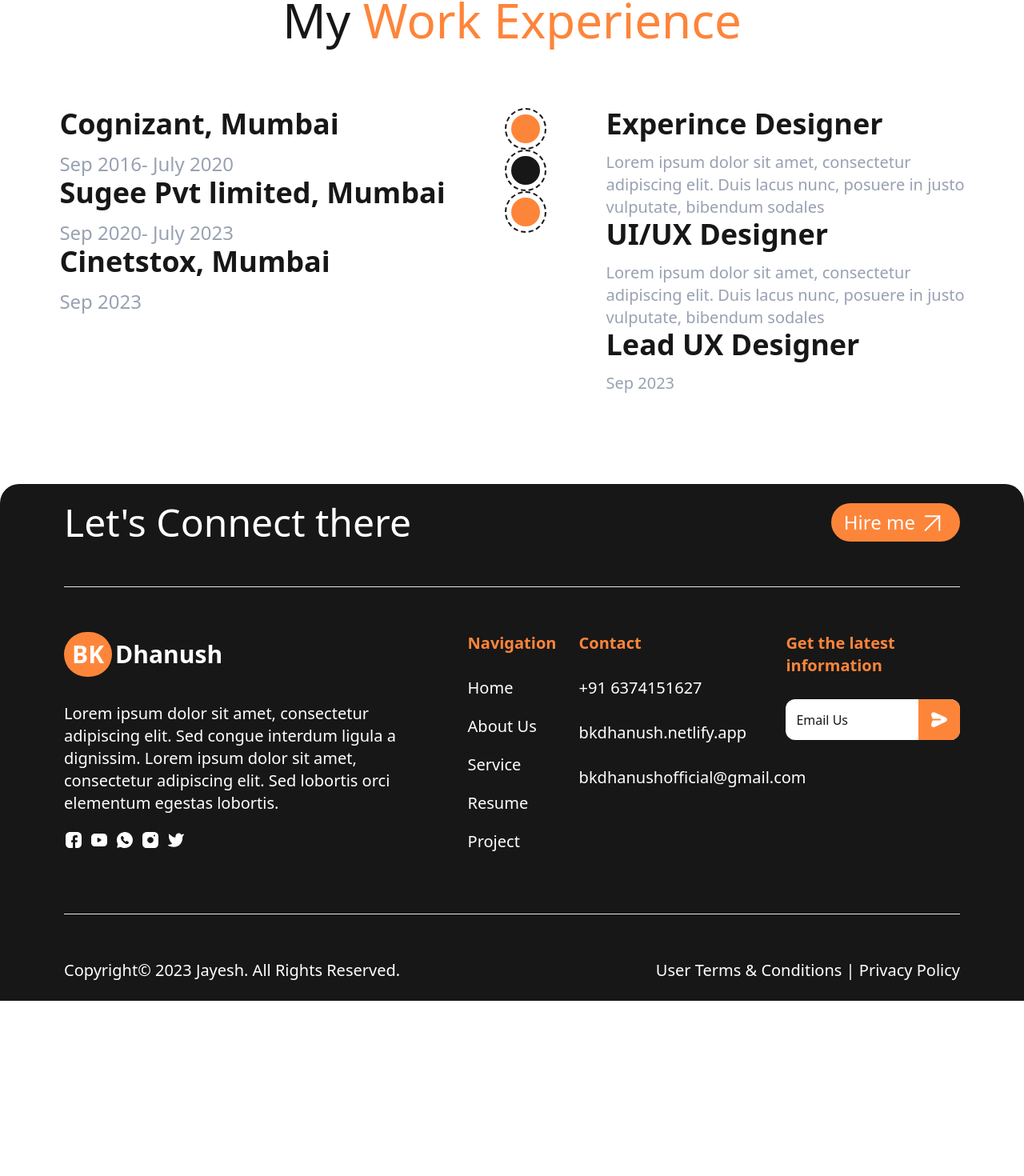
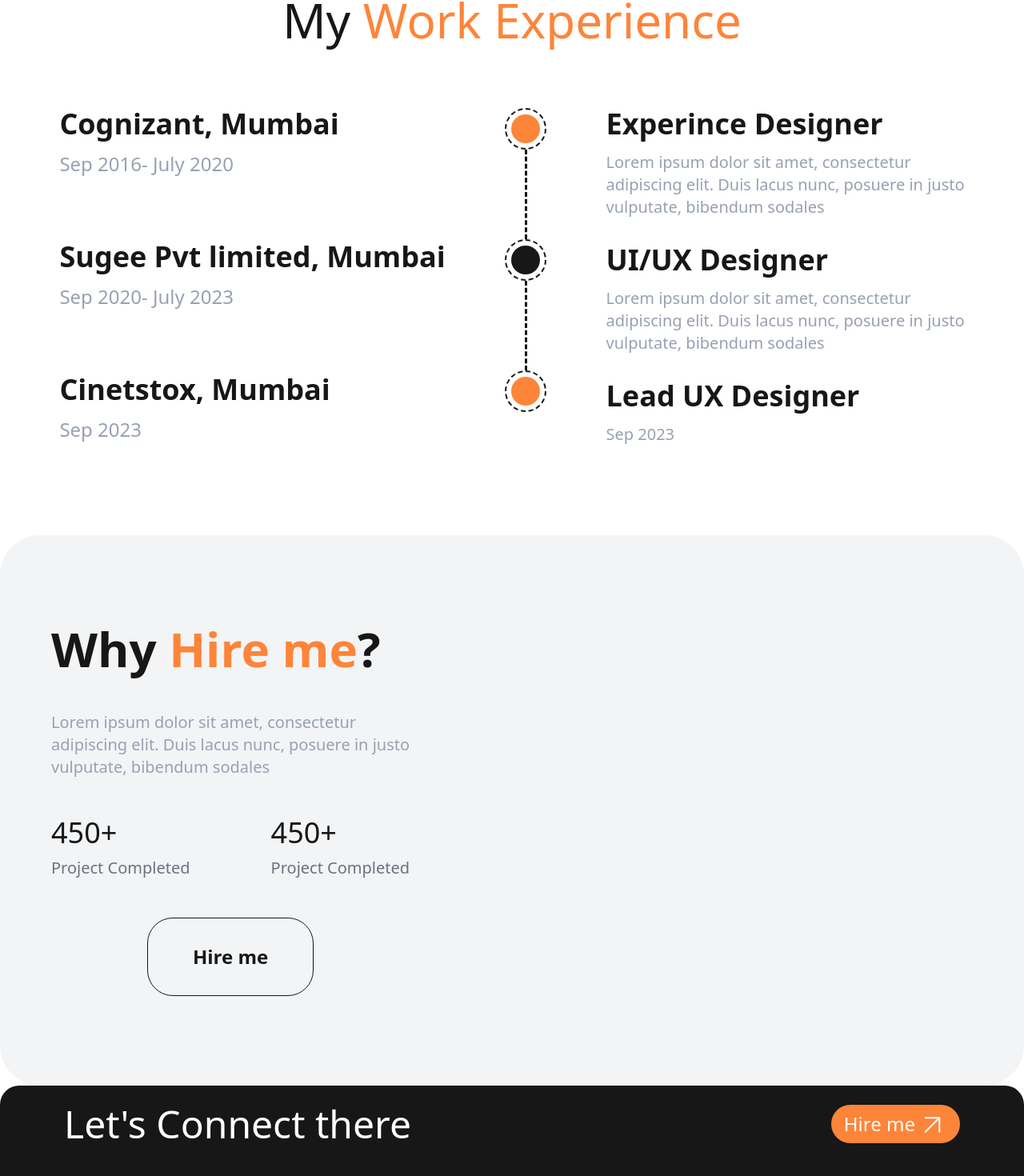
Before and after one commit to bkdhanush25/dhanushbk-portfolio, a Next.js app: page / in a window 1280 px wide. Shown: the part 1296-2766 px from the top of the page at 80% size. Before the commit the page ends 2547 px from the top, so only its background shows below. Built offline with nearby package versions, Linux system fonts and the light colour scheme.

Commit message:
update: Home page

```diff
--- a/app/page.tsx
+++ b/app/page.tsx
@@ -323,7 +323,7 @@
         </h3>
         <div className="flex justify-evenly">
           {/* Company's section */}
-          <div className="flex flex-col">
+          <div className="flex flex-col gap-20">
             <div>
               <h4 className="text-4xl text-light-black font-semibold">
                 Cognizant, Mumbai
@@ -348,16 +348,22 @@
             </div>
           </div>
           {/* Road diagram section */}
-          <div className="flex flex-col">
+          <div className="flex flex-col justify-items-center ">
             <div className="rounded-full p-1.5 border-2 border-light-black border-dashed">
               <div className="bg-primary-color w-9 h-9 rounded-full">
                 <p className="invisible">.</p>
               </div>
             </div>
+            <div className="h-28 w-0 mx-auto border-r-[3px] border-dashed border-light-black">
+              <p className="invisible">.</p>
+            </div>
             <div className="rounded-full p-1.5 border-2 border-light-black border-dashed">
               <div className="bg-light-black w-9 h-9 rounded-full">
                 <p className="invisible">.</p>
               </div>
+            </div>
+            <div className="h-28 w-0 mx-auto border-r-[3px] border-dashed border-light-black">
+              <p className="invisible">.</p>
             </div>
             <div className="rounded-full p-1.5 border-2 border-light-black border-dashed">
               <div className="bg-primary-color w-9 h-9 rounded-full">
@@ -366,7 +372,7 @@
             </div>
           </div>
           {/* Role's section */}
-          <div className="flex flex-col">
+          <div className="flex flex-col gap-8">
             <div>
               <h4 className="text-4xl text-light-black font-semibold">
                 Experince Designer
@@ -396,6 +402,30 @@
           </div>
         </div>
       </div>
+      {/* Why hire me? section */}
+      <div className="py-28 px-16 bg-gray-100 rounded-[50px] flex">
+        {/* Profile photo section */}
+        <div></div>
+        {/* Why hire me text section */}
+        <div className="flex flex-col gap-12 text-light-black">
+          <h4 className="text-6xl font-semibold">Why <span className="text-primary-color">Hire me</span>?</h4>
+          <p className="text-primary-gray text-xl">Lorem ipsum dolor sit amet, consectetur<br/> adipiscing elit. Duis lacus nunc, posuere in justo<br/> vulputate, bibendum sodales </p>
+          <div className="flex justify-between">
+              <div className="flex flex-col gap-2.5">
+                <h5 className="text-4xl font-medium">450+</h5>
+                <p className="text-gray-500 text-xl">Project Completed</p>
+              </div>
+              <div className="flex flex-col gap-2.5">
+                <h5 className="text-4xl font-medium">450+</h5>
+                <p className="text-gray-500 text-xl">Project Completed</p>
+              </div>
+          </div>
+          <div className="mx-auto">
+          <button className="px-14 py-8 border rounded-[32px] border-light-black inline-block text-2xl font-semibold">Hire me</button>
+          </div>
+        </div>
+
+      </div>
     </div>
   );
 }
```
